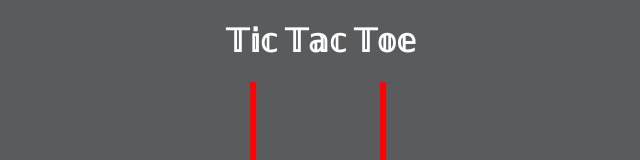
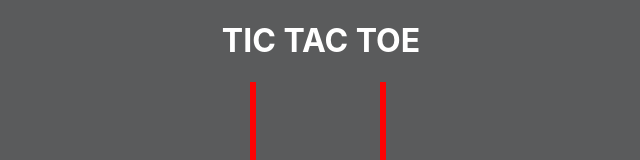
Before and after one commit to De2pakSharma/tictactoi, a React (Create React App) app: page / in a window 1280 px wide. Shown: the top 160 px of the page, without its empty margins (319-959 px from the left). Built offline with nearby package versions, Linux system fonts and the light colour scheme.

Commit message:
Update TicTacToe.jsx

```diff
--- a/src/components/TicTacToe.jsx
+++ b/src/components/TicTacToe.jsx
@@ -107,7 +107,7 @@ function TicTacToe() {
 
   return (
     <div>
-      <h1>𝕋𝕚𝕔 𝕋𝕒𝕔 𝕋𝕠𝕖</h1>
+      <h1>TIC TAC TOE</h1>
       <Board
         playerTurn={playerTurn}
         tiles={tiles}
```
